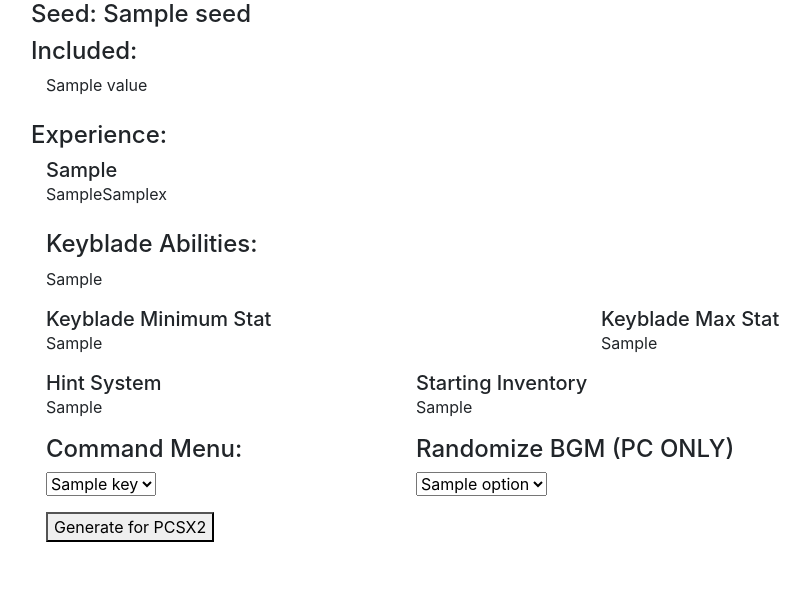
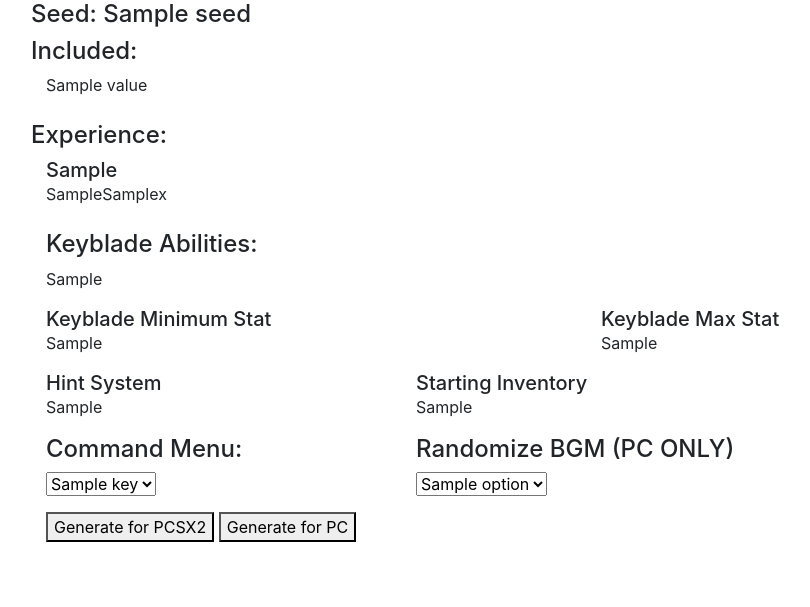
Before and after one commit to tommadness/KH2Randomizer, a Flask app: template templates/seed.jinja in a window 1280 px wide. Shown: the part 157-764 px from the top of the page, without its empty margins (54-864 px from the left). Run offline with Flask 2, Linux system fonts and the light colour scheme; the template is opened without the code that fills it: most values are stand-ins (such as "Sample title", 1, 10 or a date in 2020); parts of the project's set-up code (start-up, migrations or seed data) failed here and were passed over; some libraries are stand-ins or nearby versions.

Commit message:
Add PC button back in

```diff
--- a/templates/seed.jinja
+++ b/templates/seed.jinja
@@ -87,6 +87,7 @@
 </form>
 <div class="container" id="downloadButtons">
 <button id="PCSX2" name="platform" value="PCSX2">Generate for PCSX2</button>
+<button id="PC" name="platform" value="PC">Generate for PC</button>
 </div>
 <script>
 $(function(){
```
